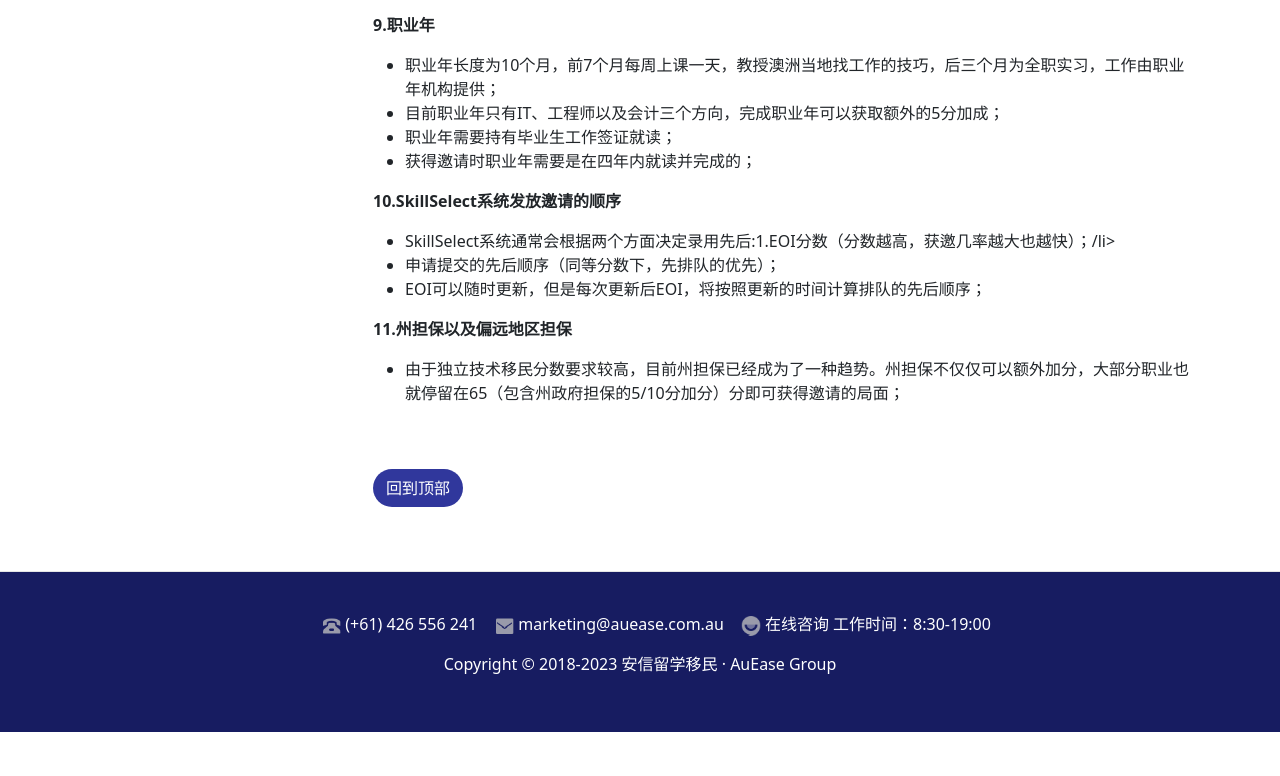
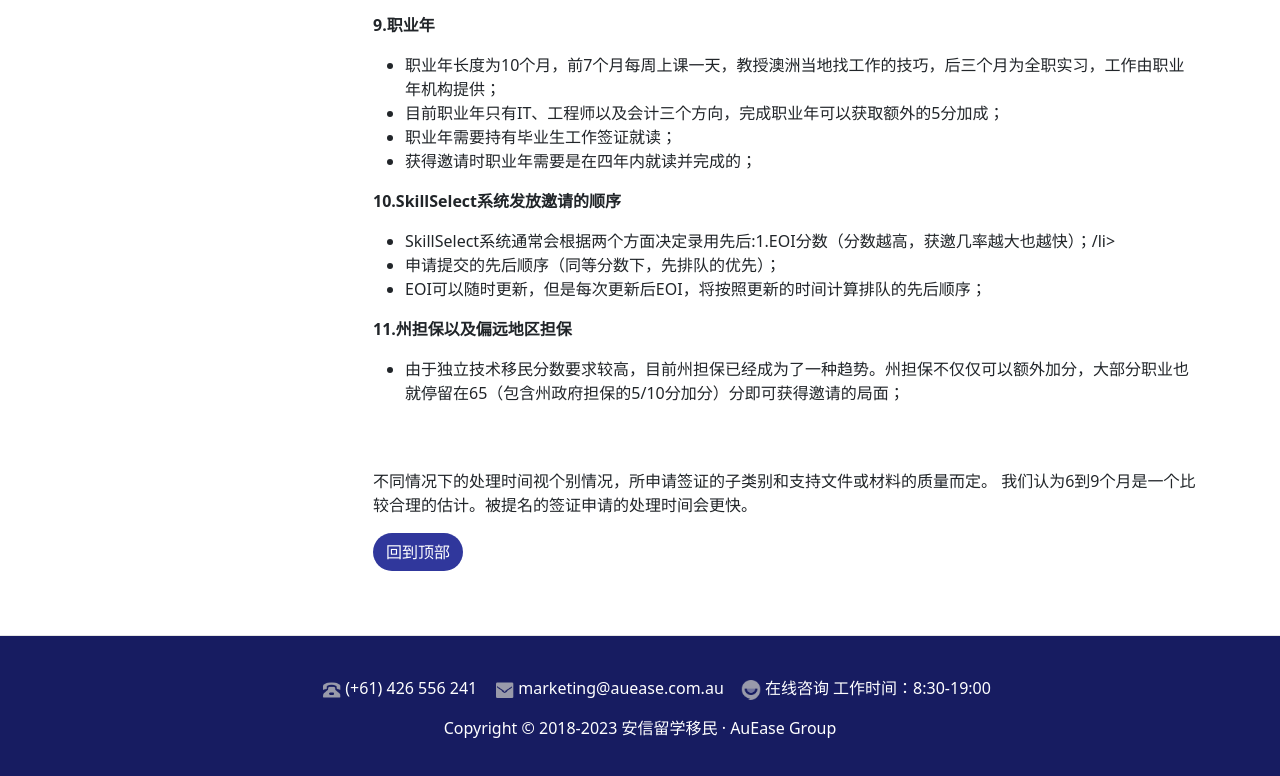
Before and after one commit to AueasegroupEve/AuEaseGroup_website-main, a plain HTML site: page skilled.html in a window 1280 px wide. Shown: the part 3147-3923 px from the top of the page. Before the commit the page ends 3879 px from the top, so only its background shows below. Drawn offline with nearby package versions, Linux system fonts and the light colour scheme.

Commit message:
Update skilled.html

```diff
--- a/skilled.html
+++ b/skilled.html
@@ -793,11 +793,11 @@
             <p></p>
             <p></p>
           </article>
-          <!-- 不同情况下的处理时间视个别情况，所申请签证的子类别和支持文件或材料的质量而定。
+          <p>不同情况下的处理时间视个别情况，所申请签证的子类别和支持文件或材料的质量而定。
 
 
 
-我们认为6到9个月是一个比较合理的估计。被提名的签证申请的处理时间会更快。 -->
+我们认为6到9个月是一个比较合理的估计。被提名的签证申请的处理时间会更快。</p>
 
 
         <h3 id="jtym" class="mb-1 border-bottom" style="margin-top: 1.5vh; padding-bottom: 2vh; font-weight: 900; font-size: 2.5rem; " hidden="true">
```
